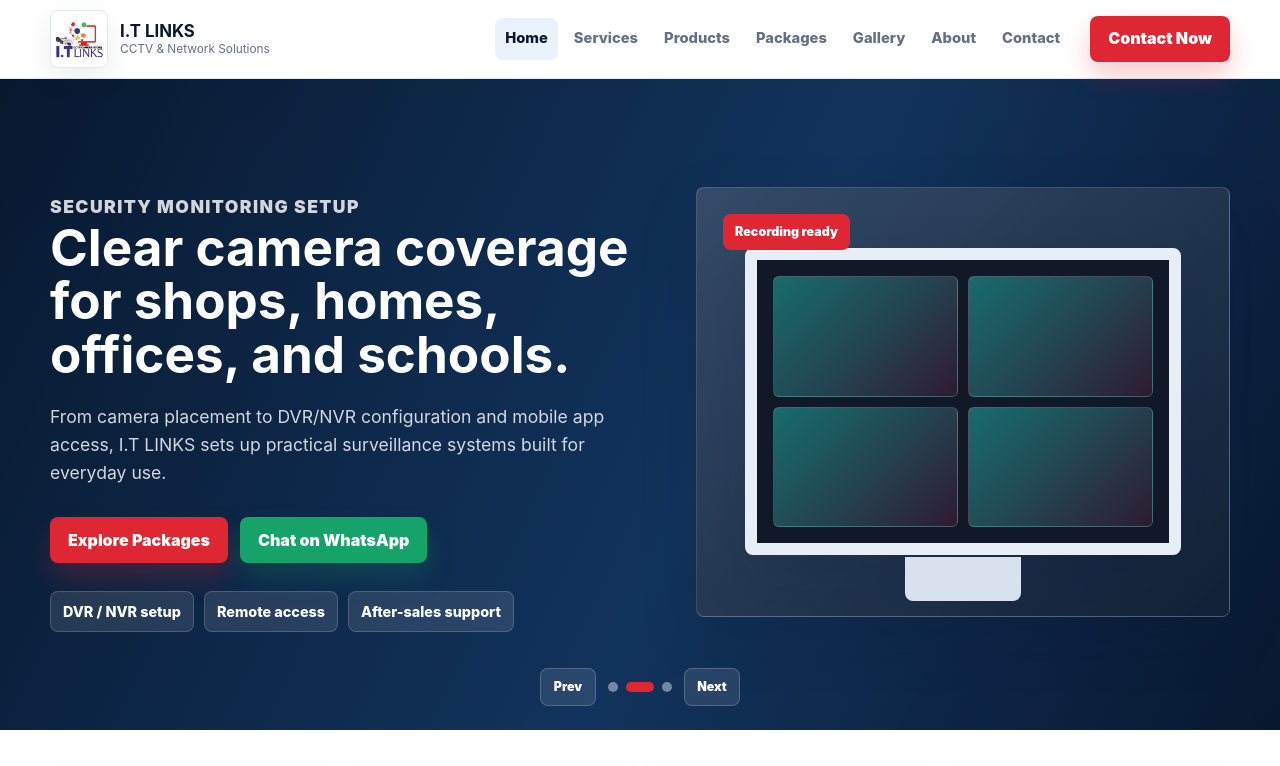
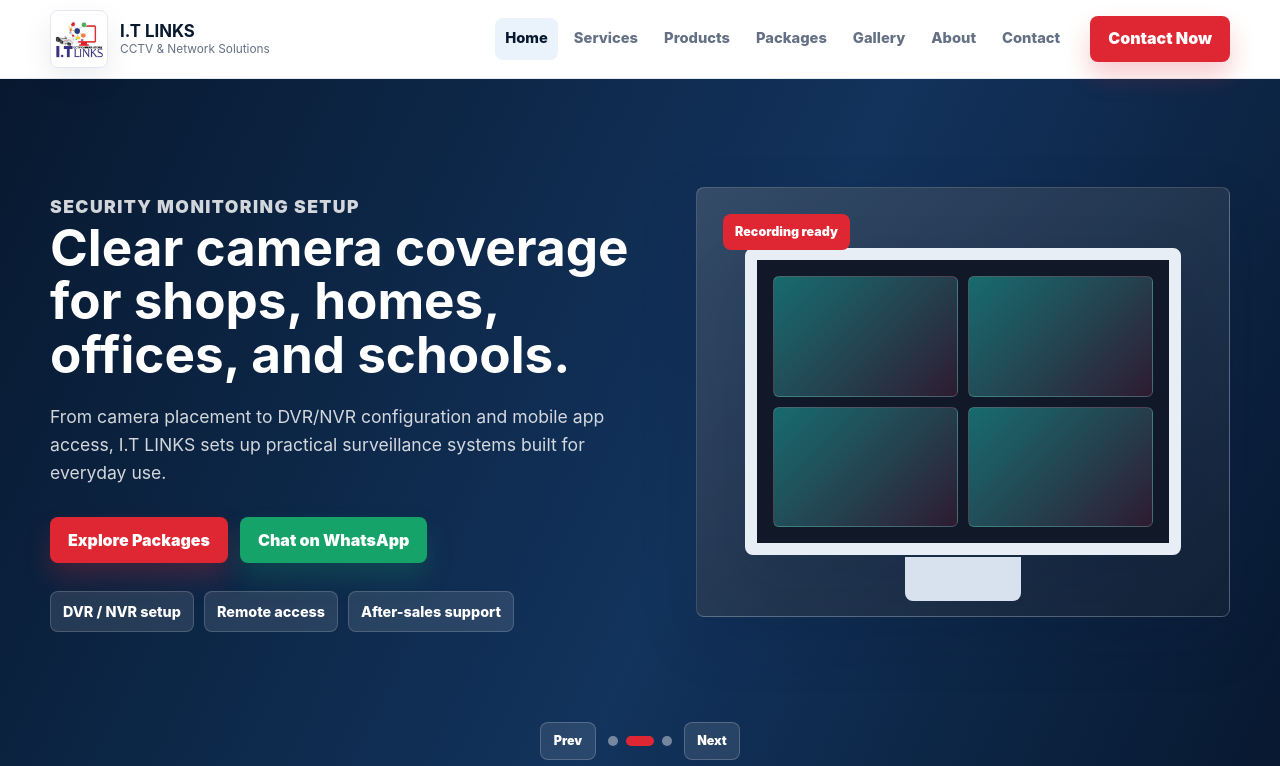
Before and after one commit to mazhardev/itlinksokara, a Next.js app: page / in a window 1280 px wide. Shown: the top 766 px of the page. Built offline with nearby package versions, Linux system fonts and the light colour scheme.

Commit message:
carousel fixed

```diff
--- a/components/HeroCarousel.jsx
+++ b/components/HeroCarousel.jsx
@@ -137,6 +137,7 @@ export default function HeroCarousel() {
           <article
             className={`hero-slide ${index === activeIndex ? "is-active" : ""}`}
             key={slide.title}
+            aria-hidden={index !== activeIndex}
           >
             <div className="container hero-layout">
               <div className="hero-copy reveal">
--- a/style.css
+++ b/style.css
@@ -244,12 +244,17 @@ button {
 
 .hero-slider {
   position: relative;
+  display: grid;
 }
 
 .hero-slide {
+  grid-area: 1 / 1;
   min-height: 650px;
-  display: none;
+  display: block;
   padding: 92px 0 98px;
+  opacity: 0;
+  visibility: hidden;
+  pointer-events: none;
   background:
     linear-gradient(115deg, rgba(7, 24, 47, 0.97), rgba(13, 41, 76, 0.92) 58%, rgba(7, 24, 47, 0.98)),
     linear-gradient(45deg, rgba(223, 39, 51, 0.2), rgba(22, 163, 106, 0.12));
@@ -268,7 +273,10 @@ button {
 }
 
 .hero-slide.is-active {
-  display: block;
+  z-index: 1;
+  opacity: 1;
+  visibility: visible;
+  pointer-events: auto;
   animation: slideFade 0.45s ease;
 }
 
```
